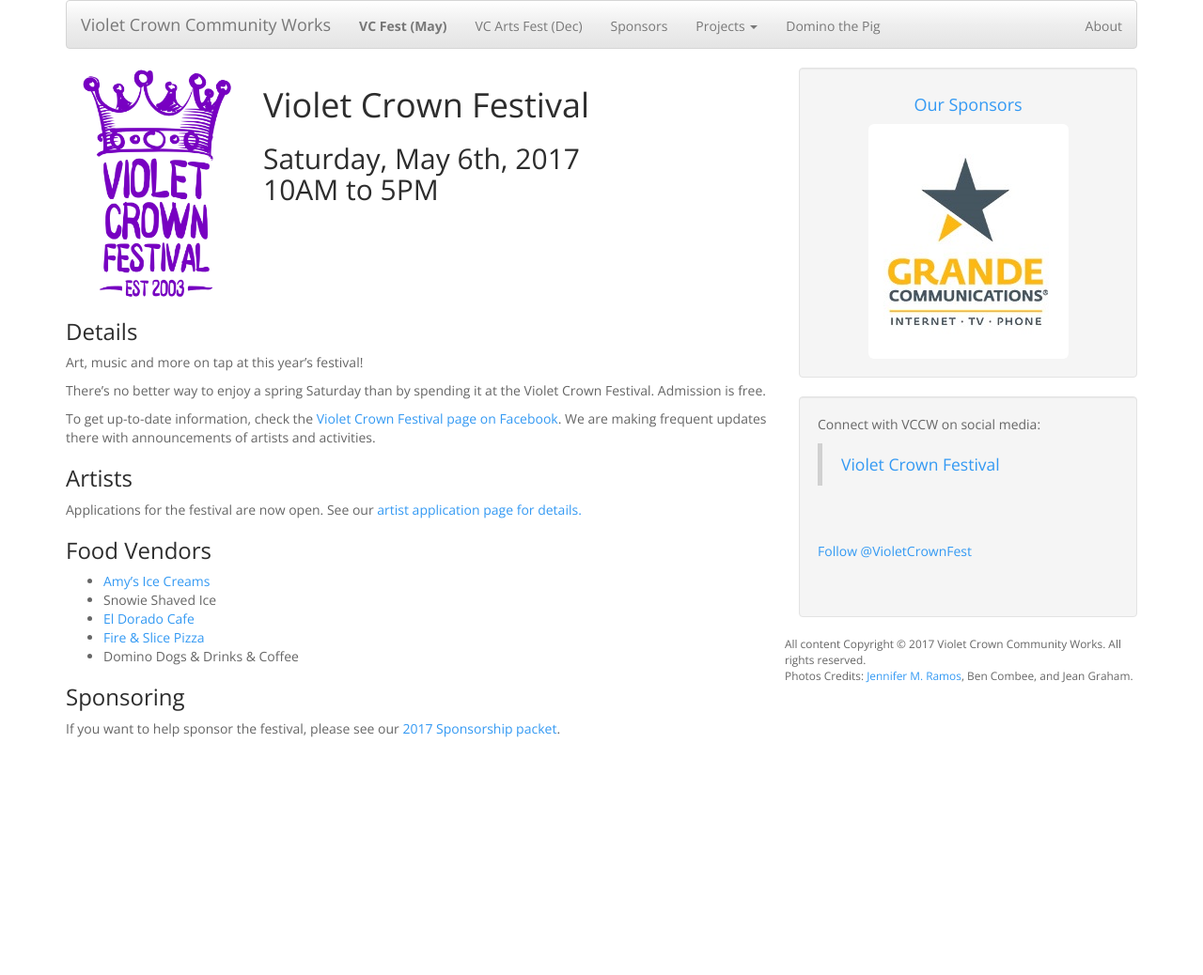
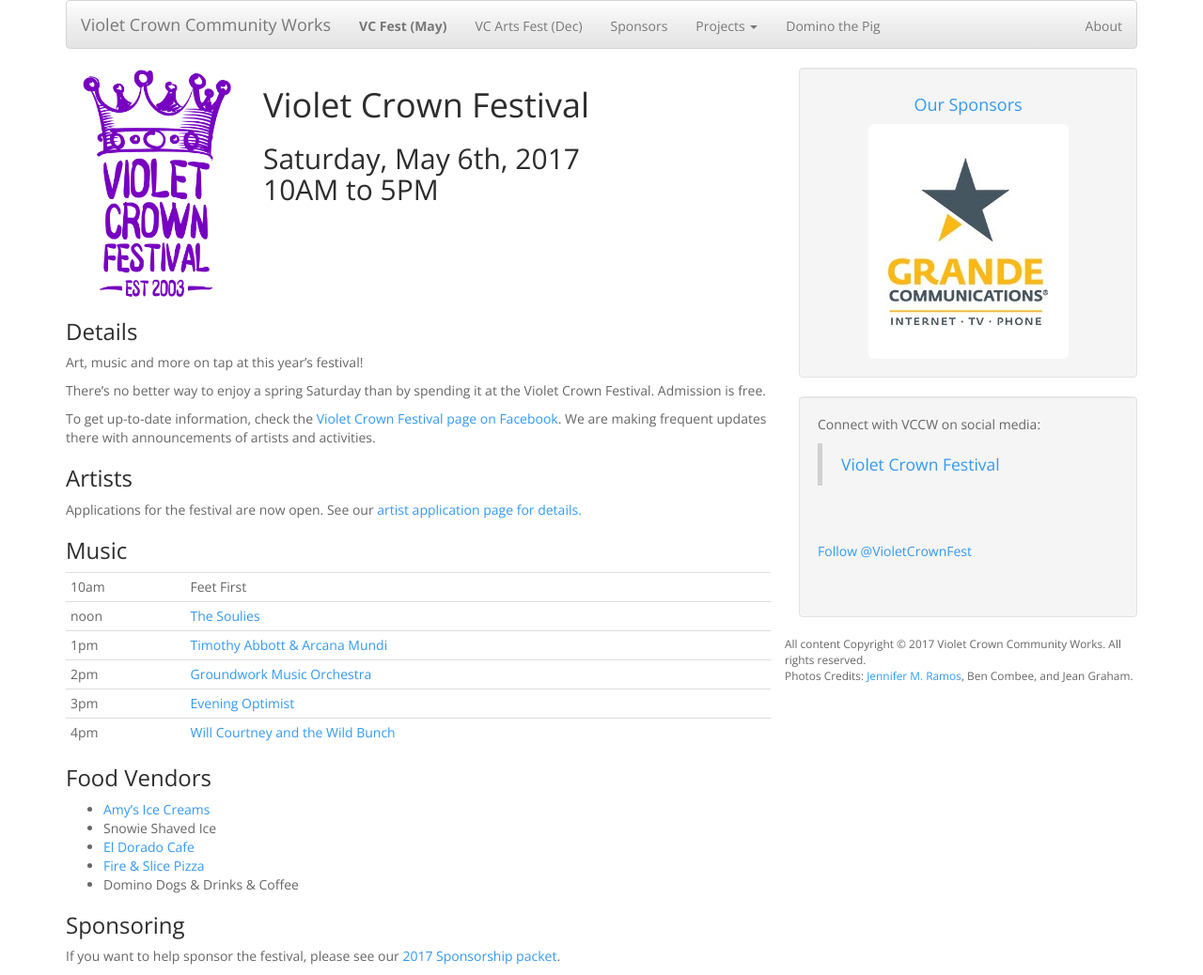
Before and after one commit to vccw/vccw.github.io, a Jekyll site: the page built from vcf_2017.md, in a window 1280 px wide. Shown: the whole page at 94% size. Built offline with Jekyll 4.4.1, drawn with Linux system fonts in a browser that asks for light colours; comment, search, counter and statistics services are not loaded; before the commit the page ends 900 px from its top, so only the background shows below that.

Commit message:
add music

```diff
--- a/vcf_2017.md
+++ b/vcf_2017.md
@@ -29,6 +29,16 @@
 
 Applications for the festival are now open.  See our <a href="vcf_apply.html">artist application page for details.</a>
 
+### Music
+
+| 10am | Feet First |
+| noon | [The Soulies](https://www.facebook.com/thesouliesband/) |
+|  1pm | [Timothy Abbott & Arcana Mundi](https://www.facebook.com/Timothy-Abbott-Arcana-Mundi-247038178712386/)|
+|  2pm | [Groundwork Music Orchestra](http://www.groundworkmusic.org/) |
+|  3pm | [Evening Optimist](https://www.facebook.com/eveningoptimist/) |
+|  4pm | [Will Courtney and the Wild Bunch](https://www.willcourtneymusic.com/) |
+{:.table .table-condensed}
+
 ### Food Vendors
 
 * [Amy's Ice Creams](http://www.amysicecreams.com/)
```
